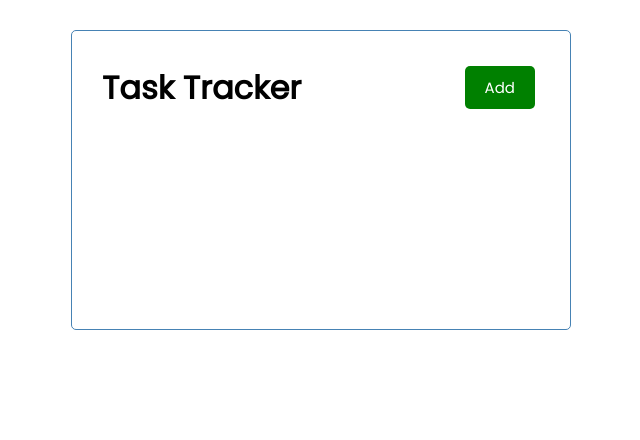
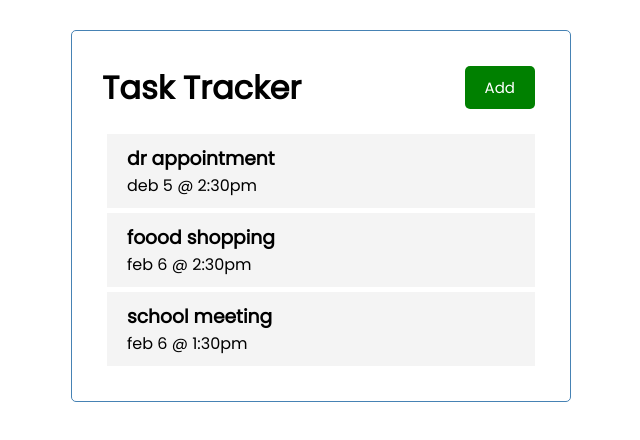
Before and after one commit to twglm9/task-manager, a React (Create React App) app in the folder react-task-tracker/: page / in a window 1280 px wide. Shown: the top 440 px of the page, without its empty margins (319-959 px from the left). Built offline with nearby package versions, Linux system fonts and the light colour scheme.

Commit message:
added react-icons

```diff
--- a/react-task-tracker/src/App.js
+++ b/react-task-tracker/src/App.js
@@ -1,10 +1,34 @@
 import Header from "./components/Header";
+import Tasks from "./components/Tasks";
+import { useState } from "react"
 
 function App() {
-
+  const [tasks, setTasks] = useState(
+    [
+        {
+            id: 1,
+            text: "dr appointment",
+            day: "deb 5 @ 2:30pm",
+            reminder: true,
+        },
+        {
+            id: 2,
+            text: "foood shopping",
+            day: "feb 6 @ 2:30pm",
+            reminder: true,
+        },
+        {
+            id: 3,
+            text: "school meeting",
+            day: "feb 6 @ 1:30pm",
+            reminder: true,
+        },
+    ]
+)
   return (
     <div className="container">
       <Header />
+      <Tasks tasks={tasks}/>
     </div>
   );
 }
--- /dev/null
+++ b/react-task-tracker/src/components/Task.js
@@ -0,0 +1,11 @@
+
+const Task = ({ task }) => {
+    return (
+        <div className="task">
+            <h3>{task.text}</h3>
+            <p>{task.day}</p>
+        </div>
+    )
+}
+
+export default Task
--- a/react-task-tracker/src/components/Tasks.js
+++ b/react-task-tracker/src/components/Tasks.js
@@ -1,28 +1,13 @@
-const tasks = [
-    {
-        id: 1,
-        text: "dr appointment",
-        day: "deb 5 @ 2:30pm",
-        reminder: true,
-    },
-    {
-        id: 2,
-        text: "foood shopping",
-        day: "feb 6 @ 2:30pm",
-        reminder: true,
-    },
-    {
-        id: 3,
-        text: "school meeting",
-        day: "feb 6 @ 1:30pm",
-        reminder: true,
-    },
-]
+import { useState} from "react"
+import Task from "./Task"
 
-const Tasks = () => {
+const Tasks = ({ tasks }) => {
+
     return (
         <>
-          {tasks.map(() => (<h3>task.text</h3>))}
+          {tasks.map((task) => (
+            <Task key={task.id} task={task}/>
+          ))}
         </>
     )
 }
```
Also changed, not shown: 1 other file (tests, documents, lock files or other folders).
